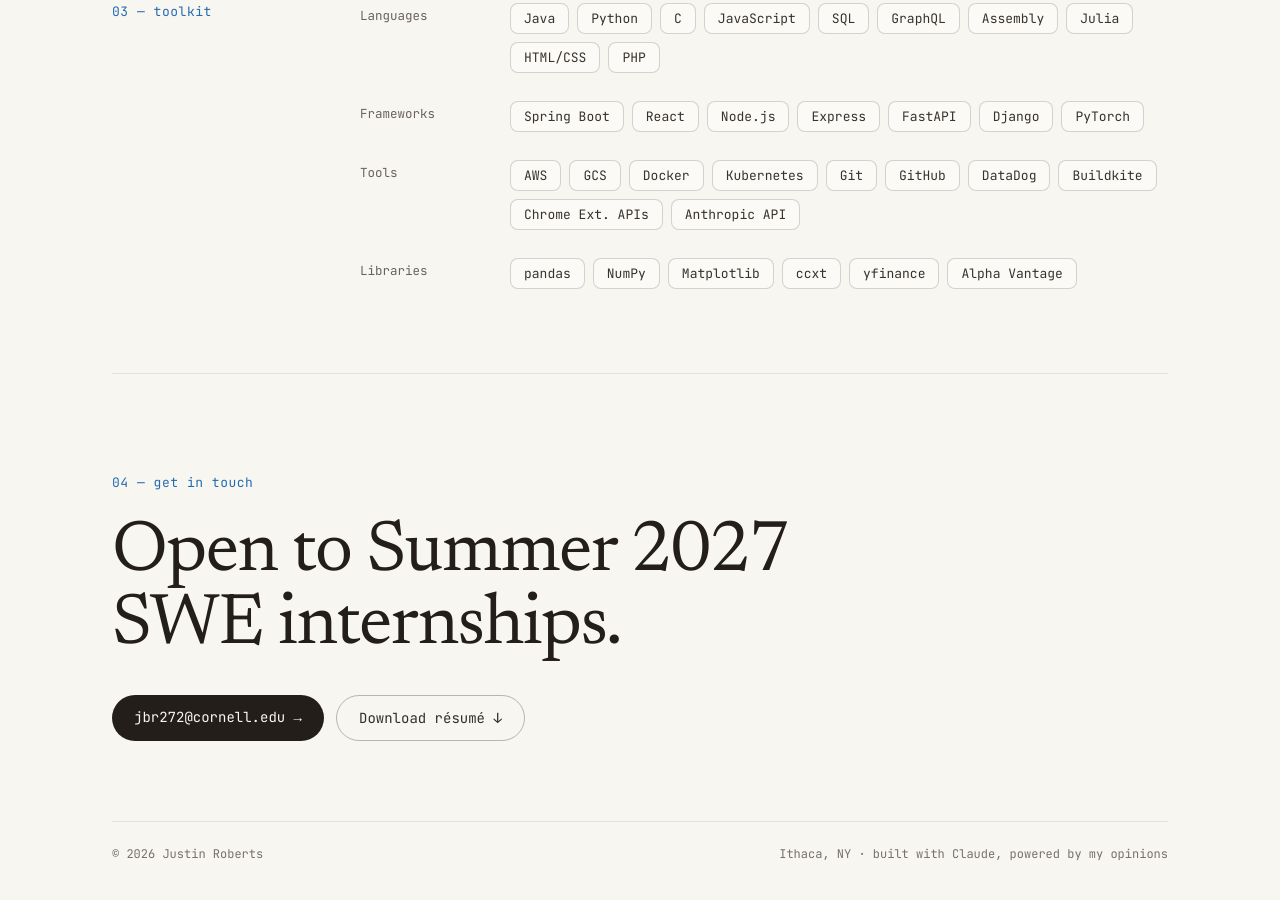
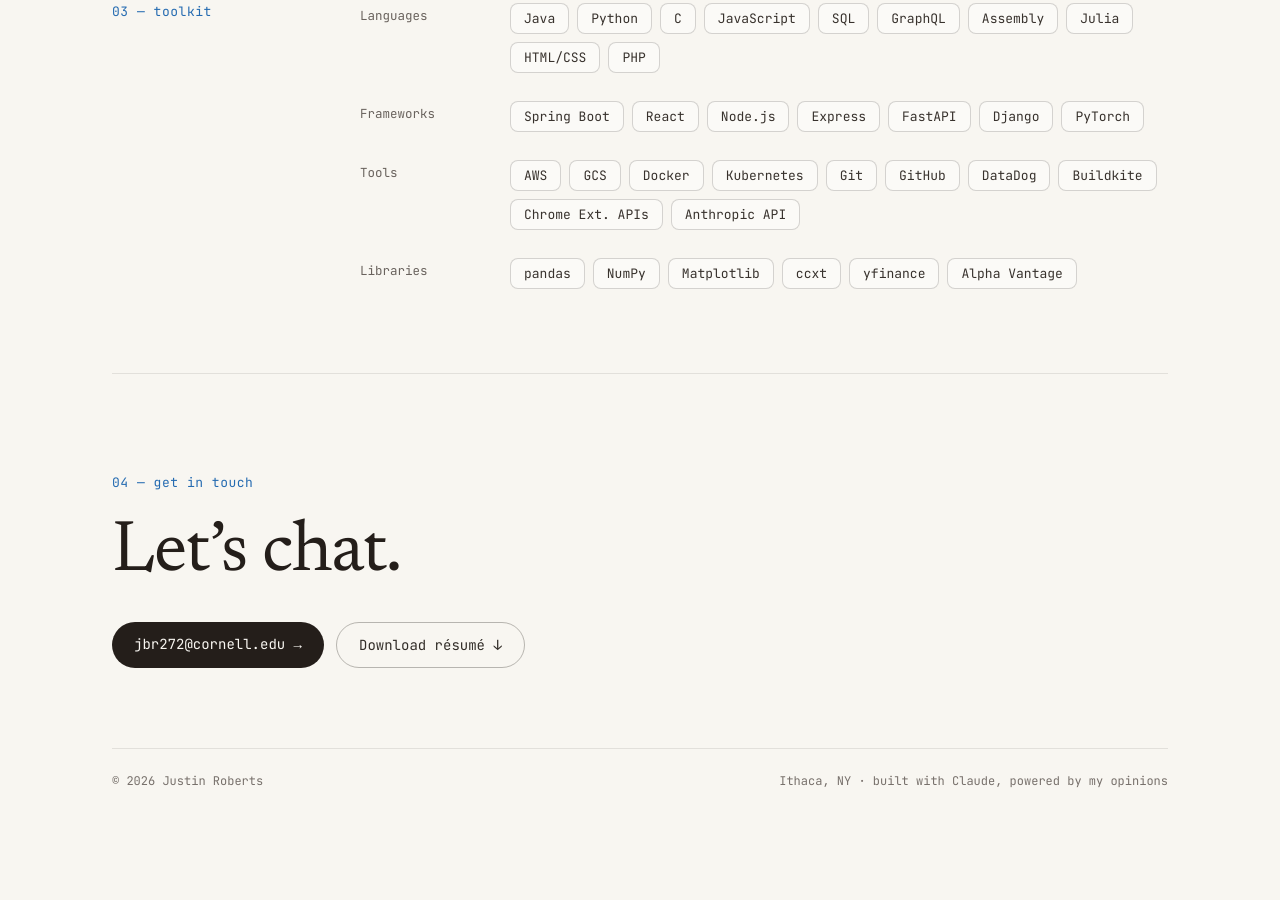
Before and after one commit to Justee21/Personal-Website, a plain HTML site: page index.html in a window 1280 px wide. Shown: the part 3446-4346 px from the top of the page. Drawn offline with Linux system fonts and the light colour scheme.

Commit message:
Simplify contact heading

```diff
--- a/index.html
+++ b/index.html
@@ -271,7 +271,7 @@
 
   <footer id="contact" style="padding: 100px 0 120px;">
     <div data-reveal style="font-family: 'JetBrains Mono', monospace; font-size: 13px; color: oklch(0.52 0.13 252); letter-spacing: 0.04em; margin-bottom: 26px;">04 — get in touch</div>
-    <h2 data-reveal style="font-family: 'Newsreader', serif; font-weight: 400; font-size: clamp(40px, 6vw, 72px); line-height: 1.02; letter-spacing: -0.02em; margin: 0 0 32px; max-width: 800px;">Open to Summer 2027 SWE internships.</h2>
+    <h2 data-reveal style="font-family: 'Newsreader', serif; font-weight: 400; font-size: clamp(40px, 6vw, 72px); line-height: 1.02; letter-spacing: -0.02em; margin: 0 0 32px; max-width: 800px;">Let’s chat.</h2>
     <div data-reveal style="display: flex; flex-wrap: wrap; gap: 12px;">
       <a class="btn-dark" href="mailto:jbr272@cornell.edu" style="font-family: 'JetBrains Mono', monospace; font-size: 14px; padding: 13px 22px; background: oklch(0.24 0.012 60); color: oklch(0.972 0.006 85); border-radius: 999px; transition: background 0.2s ease;">jbr272@cornell.edu →</a>
       <a class="resume-link" href="uploads/JustinRobertsResume.pdf" target="_blank" style="font-family: 'JetBrains Mono', monospace; font-size: 14px; padding: 13px 22px; border: 1px solid oklch(0.24 0.012 60 / 0.3); border-radius: 999px; color: oklch(0.3 0.012 60); transition: border-color 0.2s ease, color 0.2s ease;">Download résumé ↓</a>
```
